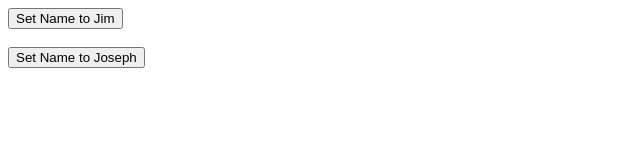
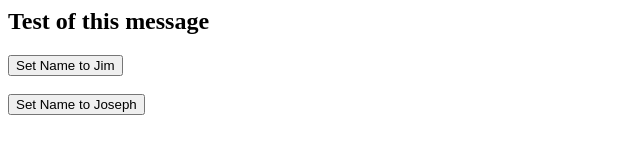
Before and after one commit to jozefn/nodejs, a plain HTML site: page test.html in a window 1280 px wide. Shown: the whole page, without its empty margins (0-640 px from the left). Drawn offline with Linux system fonts and the light colour scheme.

Commit message:
test of changes to get

```diff
--- a/test.html
+++ b/test.html
@@ -3,6 +3,8 @@
 
 
 <div id="msg"></div>
+
+<h2> Test of this message </h2>
 
 <input type="button" value="Set Name to Jim" onclick="user.setUser('Jim')"><BR><BR>
 <input type="button" value="Set Name to Joseph" onclick="user.setUser()">
```
